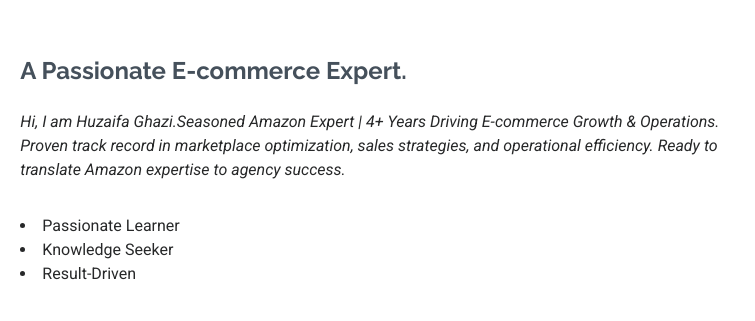
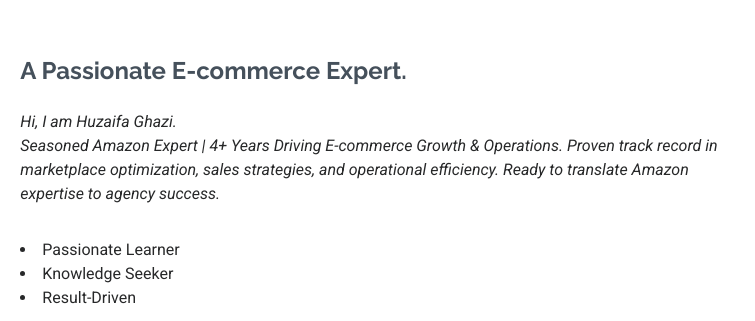
Before and after one commit to Huzaifa-Ghazi/Huzaifaportfolio.github.io, a plain HTML site: page index.html in a window 1280 px wide. Shown: the part 1013-1334 px from the top of the page, 525-1280 px from the left. Drawn offline with Linux system fonts and the light colour scheme.

Commit message:
Update index.html
added spaces

```diff
--- a/index.html
+++ b/index.html
@@ -96,7 +96,8 @@
           <div class="col-lg-8 content">
             <h2>A Passionate E-commerce Expert.</h2>
             <p class="fst-italic py-3">
-              Hi, I am Huzaifa Ghazi.Seasoned Amazon Expert | 4+ Years Driving E-commerce Growth & Operations. Proven track record in marketplace optimization, sales strategies, and operational efficiency.  Ready to translate Amazon expertise to agency success.
+              Hi, I am Huzaifa Ghazi.
+		    <br>Seasoned Amazon Expert | 4+ Years Driving E-commerce Growth & Operations. Proven track record in marketplace optimization, sales strategies, and operational efficiency.  Ready to translate Amazon expertise to agency success.
             </p>
             <li>Passionate Learner</li>
             <li>Knowledge Seeker</li>
```
